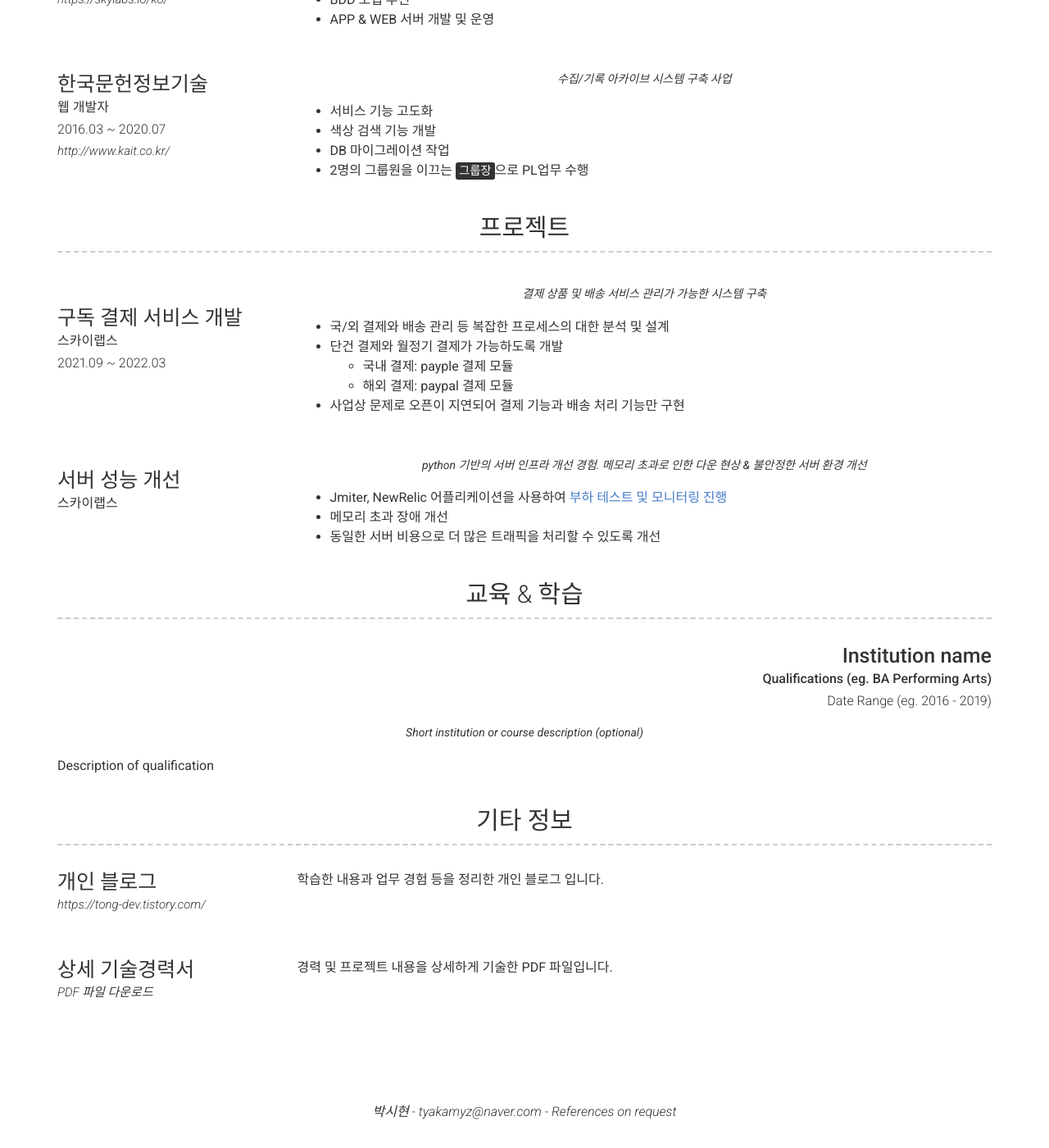
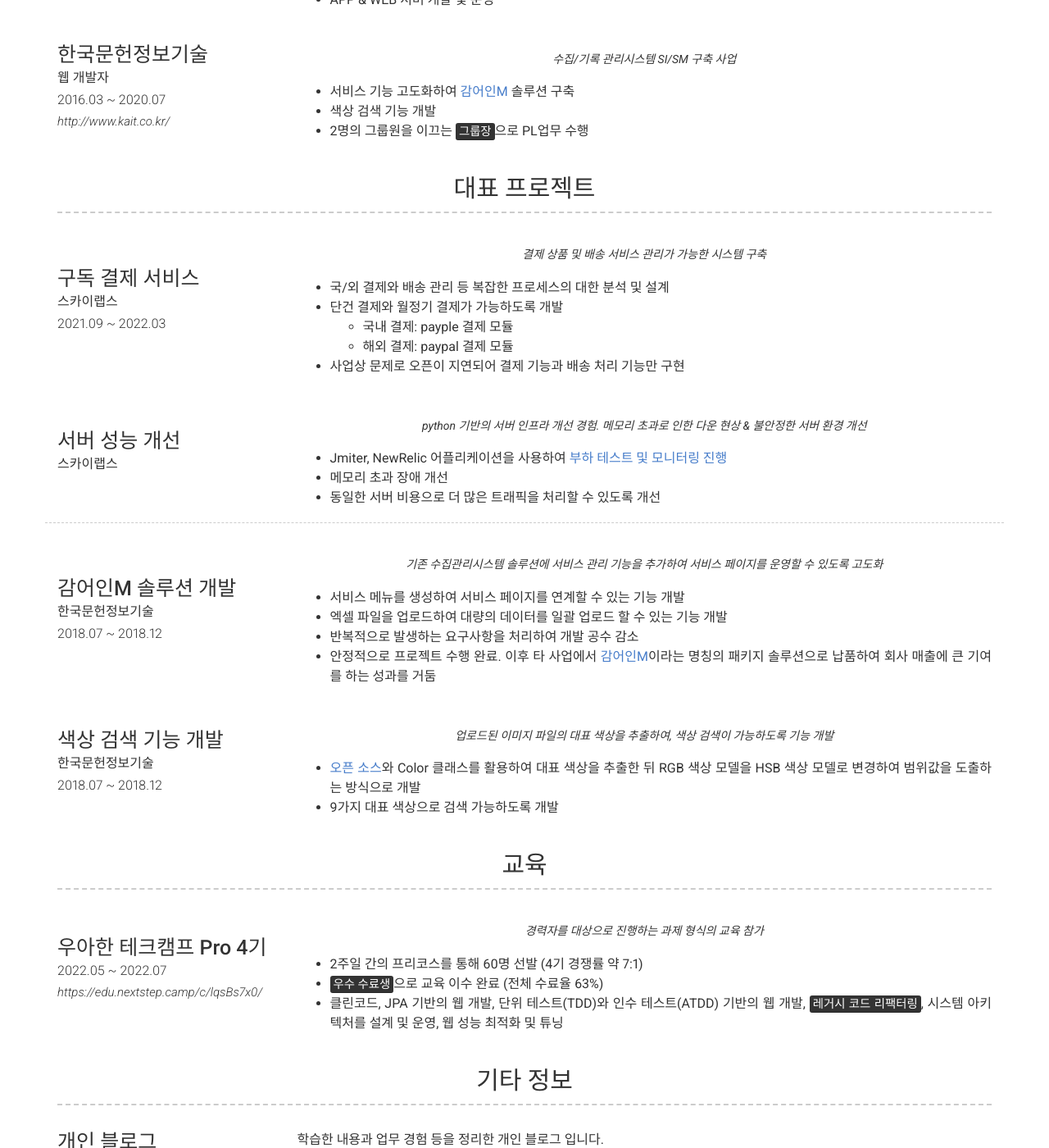
Before and after one commit to tyakamyz/tyakamyz.github.io, a Jekyll site: the page built from index.md, in a window 1280 px wide and 1400 px high, scrolled down 739 px. Shown: the whole window at 82% size. Built offline with Jekyll 4.4.1, drawn with Linux system fonts in a browser that asks for light colours; nearby versions of some CDN libraries; before the commit the page ends 2115 px from its top, so only the background shows below that; some of the changed text lies outside the part shown.

Commit message:
feat: 전체 작성 완료

```diff
--- a/_config.yml
+++ b/_config.yml
@@ -68,14 +68,13 @@ content:
       - layout: left
         title: 스카이랩스
         sub_title: 백엔드 개발자
-        caption: 2020.07 ~ 2022.06
+        caption: 2020.07 ~ 2022.05
         link: https://skylabs.io/ko/
         quote: >
           IoT 기술을 활용한 웨어러블 모니터링 서비스
         description: | # this will include new lines to allow paragraphs
           - 구독 결제 서비스 개발
           - 서버 성능 개선
-          - BDD 도입 추진
           - APP & WEB 서버 개발 및 운영
       - layout: left
         title: 한국문헌정보기술
@@ -83,17 +82,16 @@ content:
         caption: 2016.03 ~ 2020.07
         link: http://www.kait.co.kr/
         quote: >
-          수집/기록 아카이브 시스템 구축 사업
+          수집/기록 관리시스템 SI/SM 구축 사업
         description: | # this will include new lines to allow paragraphs
-          - 서비스 기능 고도화
+          - 서비스 기능 고도화하여 [감어인M](http://archivecenter.net/kait/archive/Webpage.do?page_id=59) 솔루션 구축
           - 색상 검색 기능 개발
-          - DB 마이그레이션 작업
           - 2명의 그룹원을 이끄는 <mark>그룹장</mark>으로 PL업무 수행
-  - title: 프로젝트 # Title for the section
+  - title: 대표 프로젝트 # Title for the section
     layout: list # Type of content section (list/text)
     content:
       - layout: left
-        title: 구독 결제 서비스 개발
+        title: 구독 결제 서비스
         sub_title: 스카이랩스
         caption: 2021.09 ~ 2022.03
         quote: >
@@ -105,6 +103,7 @@ content:
             - 해외 결제: paypal 결제 모듈
           - 사업상 문제로 오픈이 지연되어 결제 기능과 배송 처리 기능만 구현
       - layout: left
+        border: weak  # Value of `weak` will display a weak border below this item. # Any
         title: 서버 성능 개선
         sub_title: 스카이랩스
         quote: >
@@ -113,17 +112,40 @@ content:
           - Jmiter, NewRelic 어플리케이션을 사용하여 [부하 테스트 및 모니터링 진행](https://tong-dev.tistory.com/30?category=959546)
           - 메모리 초과 장애 개선
           - 동일한 서버 비용으로 더 많은 트래픽을 처리할 수 있도록 개선
-  - title: 교육 & 학습
+      - layout: left
+        title: 감어인M 솔루션 개발
+        sub_title: 한국문헌정보기술
+        caption: 2018.07 ~ 2018.12
+        quote: >
+          기존 수집관리시스템 솔루션에 서비스 관리 기능을 추가하여 서비스 페이지를 운영할 수 있도록 고도화
+        description: | # this will include new lines to allow paragraphs
+          - 서비스 메뉴를 생성하여 서비스 페이지를 연계할 수 있는 기능 개발
+          - 엑셀 파일을 업로드하여 대량의 데이터를 일괄 업로드 할 수 있는 기능 개발
+          - 반복적으로 발생하는 요구사항을 처리하여 개발 공수 감소
+          - 안정적으로 프로젝트 수행 완료. 이후 타 사업에서 [감어인M](http://archivecenter.net/kait/archive/Webpage.do?page_id=59)이라는 명칭의 패키지 솔루션으로 납품하여 회사 매출에 큰 기여를 하는 성과를 거둠
+      - layout: left
+        title: 색상 검색 기능 개발
+        sub_title: 한국문헌정보기술
+        caption: 2018.07 ~ 2018.12
+        quote: >
+          업로드된 이미지 파일의 대표 색상을 추출하여, 색상 검색이 가능하도록 기능 개발
+        description: | # this will include new lines to allow paragraphs
+          - [오픈 소스](https://github.com/SvenWoltmann/color-thief-java)와 Color 클래스를 활용하여 대표 색상을 추출한 뒤 RGB 색상 모델을 HSB 색상 모델로 변경하여 범위값을 도출하는 방식으로 개발
+          - 9가지 대표 색상으로 검색 가능하도록 개발
+
+  - title: 교육
     layout: list
     content:
-      - layout: top-right
-        title: Institution name
-        sub_title: Qualifications (eg. BA Performing Arts)
-        caption: Date Range (eg. 2016 - 2019)
+      - layout: left
+        title: 우아한 테크캠프 Pro 4기
+        link: https://edu.nextstep.camp/c/lqsBs7x0/
+        caption: 2022.05 ~ 2022.07
         quote: >
-          Short institution or course description (optional)
+          경력자를 대상으로 진행하는 과제 형식의 교육 참가
         description: | # this will include new lines to allow paragraphs
-          Description of qualification
+          - 2주일 간의 프리코스를 통해 60명 선발 (4기 경쟁률 약 7:1)
+          - <mark>우수 수료생</mark>으로 교육 이수 완료 (전체 수료율 63%)
+          - 클린코드, JPA 기반의 웹 개발, 단위 테스트(TDD)와 인수 테스트(ATDD) 기반의 웹 개발, <mark>레거시 코드 리팩터링</mark>, 시스템 아키텍처를 설계 및 운영, 웹 성능 최적화 및 튜닝
   - title: 기타 정보
     layout: list
     content:
```
